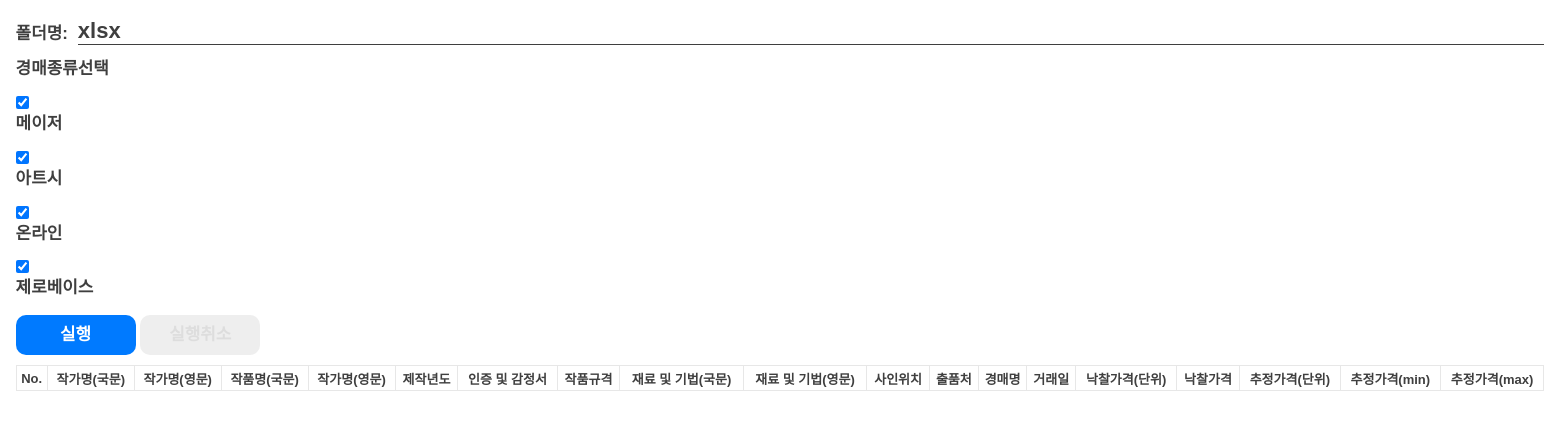
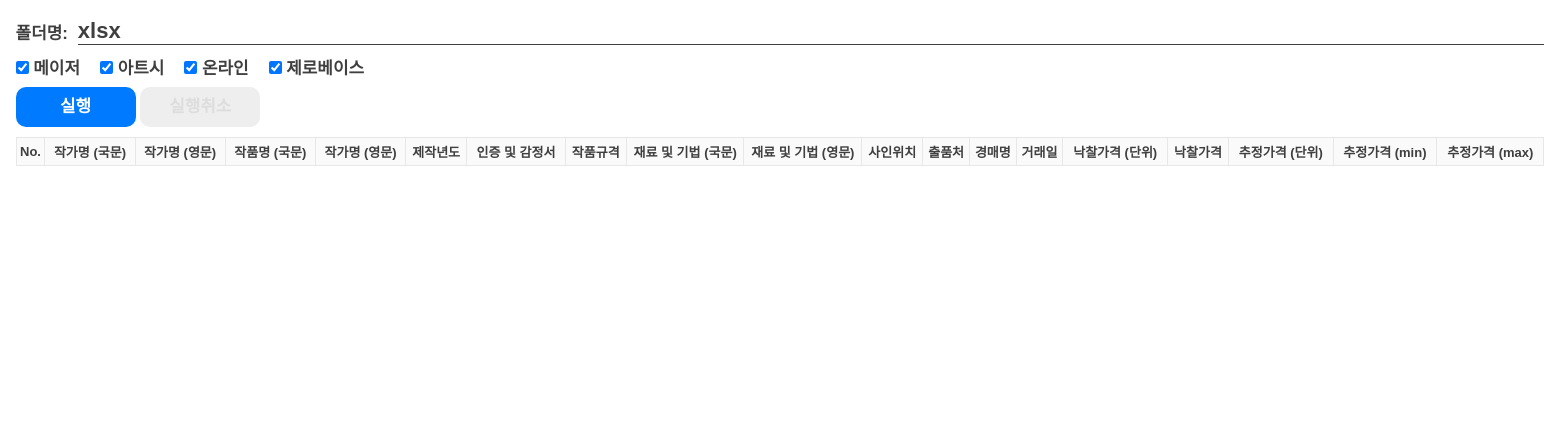
Before and after one commit to mooniljoo/seoul_auction_scraper, an Electron app: page src/views/app/app.html in a window 1560 px wide. Drawn offline with Linux system fonts and the light colour scheme.

Commit message:
Update : Arrange checkboxs

```diff
--- a/src/css/index.css
+++ b/src/css/index.css
@@ -1,5 +1,6 @@
 html,
-body {
+body,
+p {
   margin: 0;
   padding: 0;
 }
@@ -411,6 +412,17 @@ nav.loading > .state > .stick:nth-child(2n) {
   text-align: center;
   color: #fff;
 }
+.wrapper_checkbox {
+  display: flex;
+  margin: 0.5em 0;
+}
+.wrapper_checkbox > .col {
+  margin-right: 20px;
+}
+.wrapper_checkbox > .col > input,
+.wrapper_checkbox > .col > label {
+  display: inline-block;
+}
 
 select {
   display: inline-block;
@@ -440,6 +452,12 @@ td {
 th,
 td {
   padding: 0.18em;
+  max-width: 95px;
+}
+th {
+  word-break: keep-all;
+  padding: 0.3em 1px;
+  background: rgb(0 0 0 / 2%);
 }
 th:nth-child(1),
 td:nth-child(1) {
--- a/src/views/app/app.html
+++ b/src/views/app/app.html
@@ -30,8 +30,7 @@
               onkeypress="onPress()"
             />
           </p>
-          <div id="wrapper_checkbox">
-            <strong>경매종류선택</strong>
+          <div id="wrapper_checkbox" class="wrapper_checkbox">
             <p class="col">
               <input id="chk_major" type="checkbox" value="major" checked />
               <label for="chk_major">메이저</label>
@@ -90,24 +89,24 @@
             <thead>
               <tr>
                 <th>No.</th>
-                <th>작가명(국문)</th>
-                <th>작가명(영문)</th>
-                <th>작품명(국문)</th>
-                <th>작가명(영문)</th>
+                <th>작가명 (국문)</th>
+                <th>작가명 (영문)</th>
+                <th>작품명 (국문)</th>
+                <th>작가명 (영문)</th>
                 <th>제작년도</th>
                 <th>인증 및 감정서</th>
                 <th>작품규격</th>
-                <th>재료 및 기법(국문)</th>
-                <th>재료 및 기법(영문)</th>
+                <th>재료 및 기법 (국문)</th>
+                <th>재료 및 기법 (영문)</th>
                 <th>사인위치</th>
                 <th>출품처</th>
                 <th>경매명</th>
                 <th>거래일</th>
-                <th>낙찰가격(단위)</th>
+                <th>낙찰가격 (단위)</th>
                 <th>낙찰가격</th>
-                <th>추정가격(단위)</th>
-                <th>추정가격(min)</th>
-                <th>추정가격(max)</th>
+                <th>추정가격 (단위)</th>
+                <th>추정가격 (min)</th>
+                <th>추정가격 (max)</th>
               </tr>
             </thead>
             <tbody id="tbody"></tbody>
```
